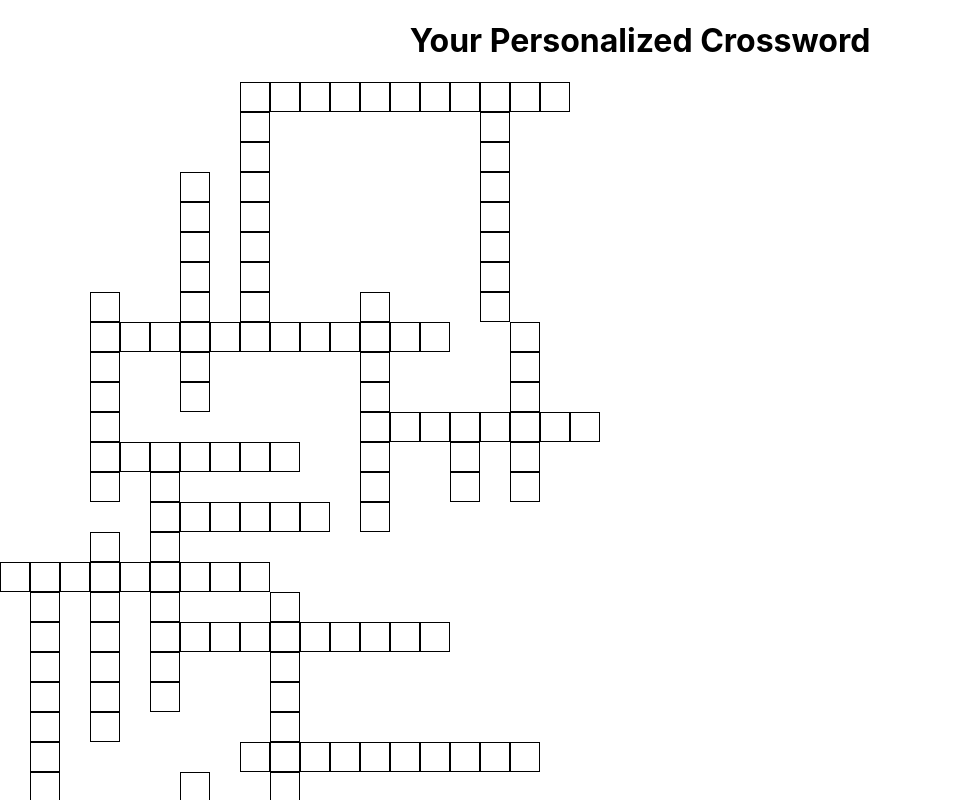
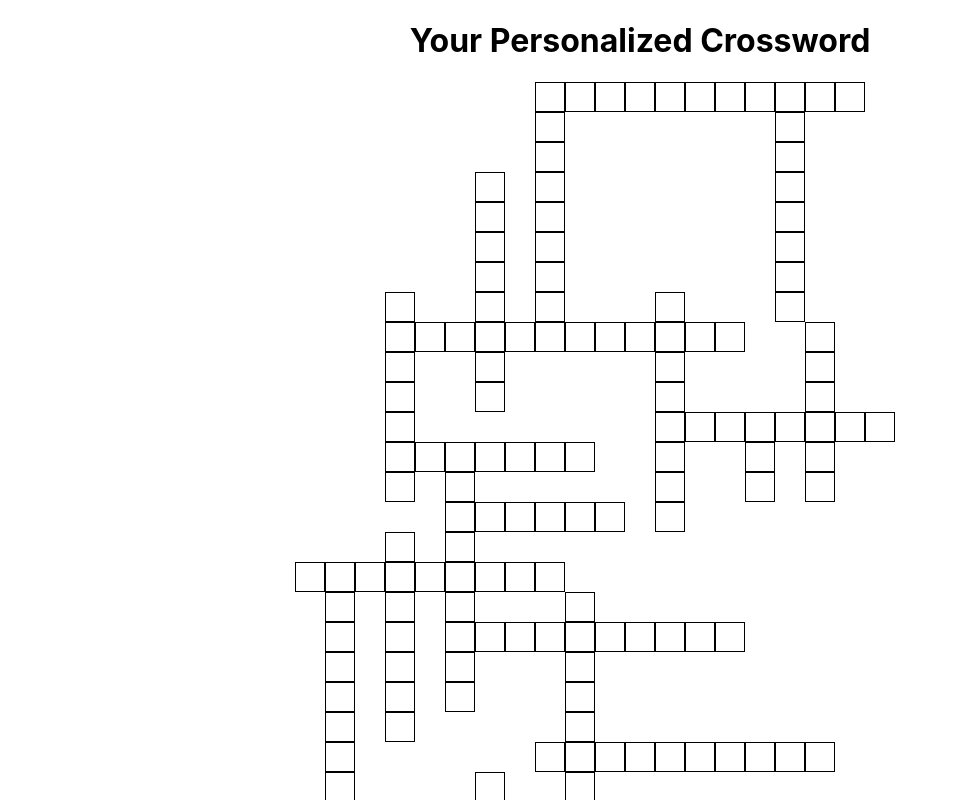
Before and after one commit to GitUser520/SmartCrosswordCreator, a React (Create React App) app in the folder nwhacks/: page / in a window 1280 px wide. Shown: the top 800 px of the page, without its empty margins (0-958 px from the left). Built offline with nearby package versions, Linux system fonts and the light colour scheme.

Commit message:
using flexbox now

```diff
--- a/nwhacks/src/App.css
+++ b/nwhacks/src/App.css
@@ -20,6 +20,9 @@
 }
 
 .crossword-container {
+  display: flex;
+  flex-wrap: wrap;
+  justify-content: center;
   text-align: center;
   overflow: scroll;
 }
```
